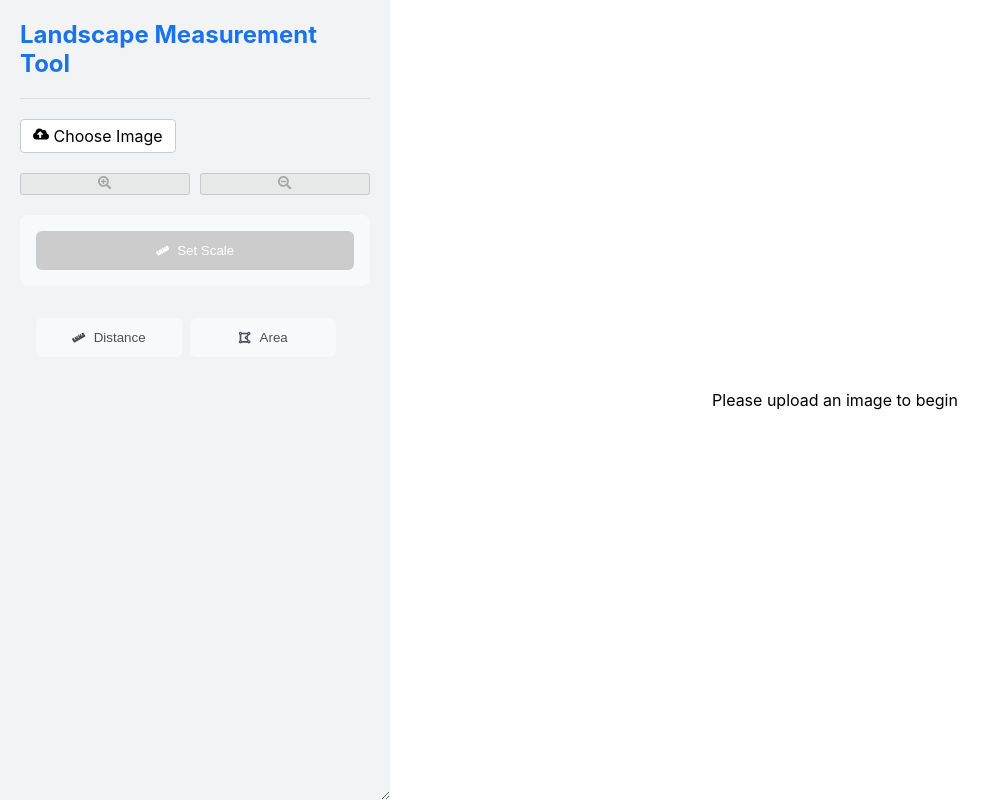
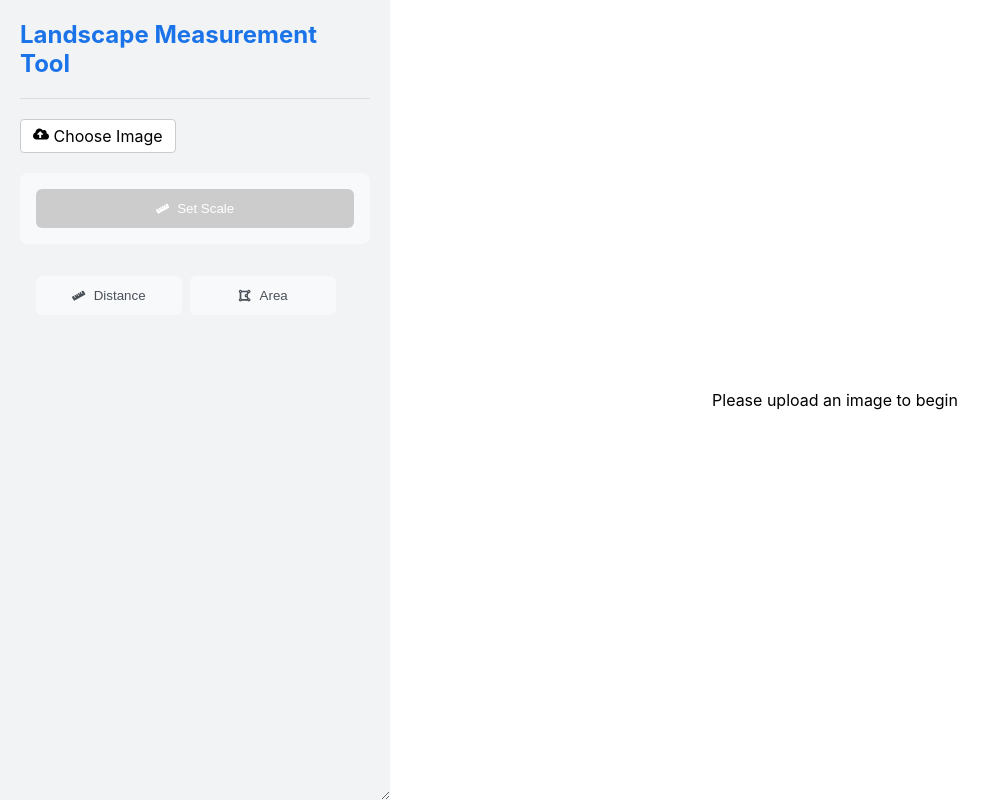
Before and after one commit to dennis-autosend/pdf-measure-app, a React (Create React App) app: page / in a window 1280 px wide. Shown: the whole page, without its empty margins (0-1000 px from the left). Built offline with nearby package versions, Linux system fonts and the light colour scheme.

Commit message:
removed zoom

```diff
--- a/src/components/ImageViewer.js
+++ b/src/components/ImageViewer.js
@@ -1,7 +1,7 @@
 import React, { useState, useRef, useEffect, useCallback } from 'react';
 import ScaleSettings from './ScaleSettings';
 import MeasurementTools from './MeasurementTools';
-import { FaCloudUploadAlt, FaSearchPlus, FaSearchMinus } from 'react-icons/fa';
+import { FaCloudUploadAlt } from 'react-icons/fa';
 
 const ImageViewer = () => {
   const [image, setImage] = useState(null);
@@ -300,14 +300,6 @@ const ImageViewer = () => {
     return centroid;
   };
 
-  // Handle zoom
-  const handleZoom = (zoomType) => {
-    const newScale = zoomType === 'in' ? scale + 0.1 : scale - 0.1;
-    if (newScale > 0.1) {
-      setScale(newScale);
-    }
-  };
-
   // Pan handlers
   const handleMouseDown = (e) => {
     if (!isSettingScale) {
@@ -524,14 +516,6 @@ const ImageViewer = () => {
               onChange={handleFileUpload}
             />
           </div>
-          <div className="zoom-controls">
-            <button onClick={() => handleZoom('in')} disabled={!image}>
-              <FaSearchPlus />
-            </button>
-            <button onClick={() => handleZoom('out')} disabled={!image}>
-              <FaSearchMinus />
-            </button>
-          </div>
           <ScaleSettings
             onScaleSet={handleScaleSet}
             isSettingScale={isSettingScale}
```
